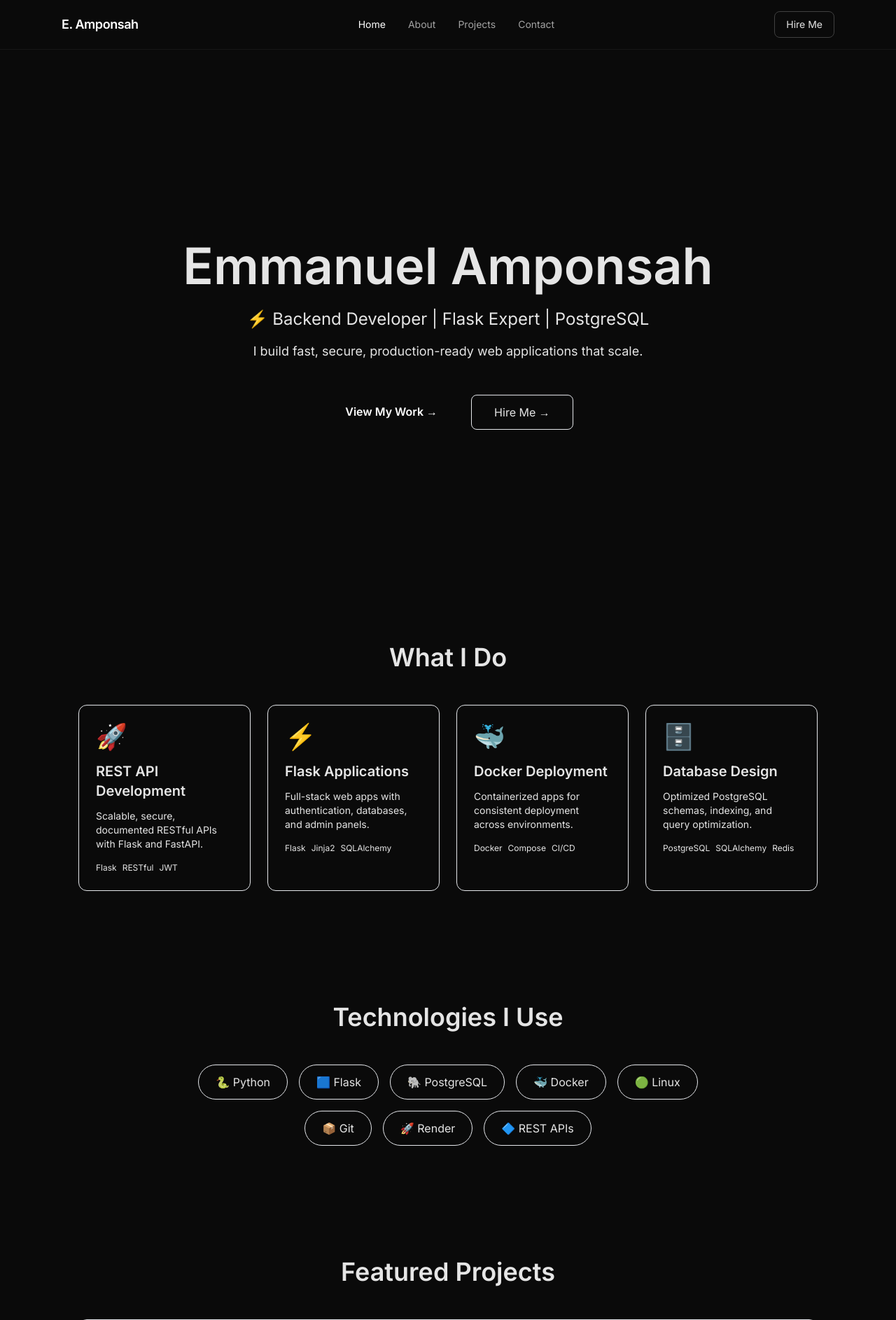
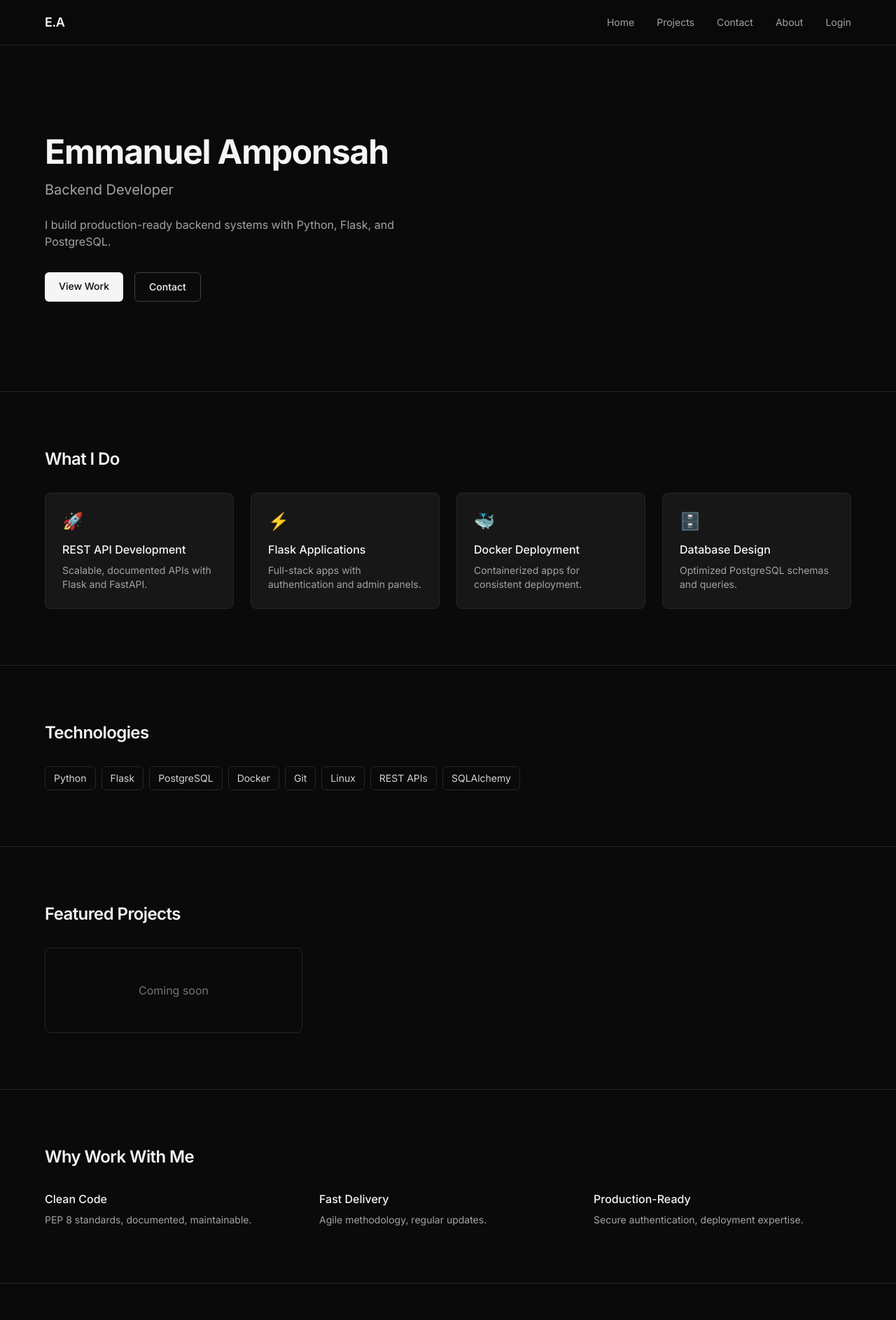
Before and after one commit to esparzar/portfolio_pro, a Flask app: page / in a window 1280 px wide. Shown: the top 1886 px of the page at 70% size. Run offline with Flask 3, Linux system fonts and the light colour scheme; some libraries are stand-ins or nearby versions.

Commit message:
Premium redesign: intentional spacing, restraint hierarchy, neutral palette, no gradients

```diff
--- a/app/templates/layouts/base.html
+++ b/app/templates/layouts/base.html
@@ -1,79 +1,110 @@
 <!DOCTYPE html>
-<html lang="en" class="scroll-smooth">
+<html lang="en">
 <head>
 <meta charset="UTF-8">
 <meta name="viewport" content="width=device-width, initial-scale=1.0">
-
 <title>{% block title %}Emmanuel Amponsah | Backend Developer{% endblock %}</title>
 
-    <!-- SEO -->
-    <meta name="author" content="Emmanuel Amponsah">
-    <meta property="og:title" content="Emmanuel Amponsah | Backend Developer">
-    <meta property="og:description" content="Backend Developer building scalable Flask applications and APIs">
-    <meta property="og:type" content="website">
-
-    <!-- Tailwind -->
+<!-- Tailwind CSS -->
 <script src="https://cdn.tailwindcss.com"></script>
 
-    <!-- Font -->
-    <link href="https://fonts.googleapis.com/css2?family=Inter:wght@300;400;500;600&display=swap" rel="stylesheet">
+<!-- Custom config -->
+<script>
+tailwind.config = {
+  theme: {
+    extend: {
+      fontFamily: {
+        'sans': ['Inter', 'system-ui', '-apple-system', 'sans-serif'],
+      }
+    }
+  }
+}
+</script>
+
+<!-- Inter Font -->
+<link href="https://fonts.googleapis.com/css2?family=Inter:opsz,wght@14..32,300;14..32,400;14..32,500;14..32,600;14..32,700&display=swap" rel="stylesheet">
 
 <style>
-        body {
+* {
   font-family: 'Inter', sans-serif;
 }
+
+/* Smooth scroll only - no bounce */
+html {
+  scroll-behavior: smooth;
+}
+
+/* Subtle scrollbar */
+::-webkit-scrollbar {
+  width: 6px;
+}
+::-webkit-scrollbar-track {
+  background: #171717;
+}
+::-webkit-scrollbar-thumb {
+  background: #52525b;
+  border-radius: 3px;
+}
+
+/* Container max-width */
+.container-premium {
+  max-width: 1200px;
+  margin-left: auto;
+  margin-right: auto;
+  padding-left: 1.5rem;
+  padding-right: 1.5rem;
+}
+
+/* Subtle card transition - no bounce */
+.card-transition {
+  transition: all 0.2s ease;
+}
 </style>
+
+{% block extra_css %}{% endblock %}
 </head>
 
-<body class="bg-neutral-950 text-neutral-200 antialiased selection:bg-white selection:text-black">
+<body class="bg-neutral-950 text-neutral-100 antialiased">
 
-    <!-- NAVBAR COMPONENT -->
-    {% include "components/navbar.html" %}
+<!-- NAVBAR - Clean, minimal -->
+<nav class="border-b border-neutral-800 bg-neutral-950/95 backdrop-blur-sm sticky top-0 z-50">
+    <div class="container-premium">
+        <div class="flex justify-between items-center h-16">
+            <div class="text-lg font-semibold tracking-tight">E.A</div>
+            <div class="hidden md:flex space-x-8">
+                <a href="{{ url_for('main.index') }}" class="text-sm text-neutral-400 hover:text-neutral-100 transition {% if request.endpoint == 'main.index' %}text-neutral-100{% endif %}">Home</a>
+                <a href="{{ url_for('main.projects') }}" class="text-sm text-neutral-400 hover:text-neutral-100 transition {% if request.endpoint == 'main.projects' %}text-neutral-100{% endif %}">Projects</a>
+                <a href="{{ url_for('main.contact') }}" class="text-sm text-neutral-400 hover:text-neutral-100 transition {% if request.endpoint == 'main.contact' %}text-neutral-100{% endif %}">Contact</a>
+                <a href="{{ url_for('main.about') }}" class="text-sm text-neutral-400 hover:text-neutral-100 transition {% if request.endpoint == 'main.about' %}text-neutral-100{% endif %}">About</a>
+                {% if current_user.is_authenticated and current_user.is_admin %}
+                <a href="{{ url_for('admin.dashboard') }}" class="text-sm text-neutral-400 hover:text-neutral-100 transition">Admin</a>
+                <a href="{{ url_for('auth.logout') }}" class="text-sm text-neutral-400 hover:text-neutral-100 transition">Logout</a>
+                {% else %}
+                <a href="{{ url_for('auth.login') }}" class="text-sm text-neutral-400 hover:text-neutral-100 transition">Login</a>
+                {% endif %}
+            </div>
+        </div>
+    </div>
+</nav>
 
-
-    <!-- MAIN CONTENT -->
-    <main class="max-w-6xl mx-auto px-4 md:px-6 py-12">
+<main>
     {% block content %}{% endblock %}
 </main>
 
+<!-- FOOTER - Minimal -->
+<footer class="border-t border-neutral-800 py-12 mt-20">
+    <div class="container-premium">
+        <div class="flex flex-col md:flex-row justify-between items-center gap-4">
+            <p class="text-sm text-neutral-500">© 2026 Emmanuel Amponsah</p>
+            <div class="flex space-x-6">
+                <a href="https://github.com/esparzar" class="text-sm text-neutral-500 hover:text-neutral-400 transition">GitHub</a>
+                <a href="https://linkedin.com/in/esparzar" class="text-sm text-neutral-500 hover:text-neutral-400 transition">LinkedIn</a>
+                <a href="https://twitter.com/esparzar" class="text-sm text-neutral-500 hover:text-neutral-400 transition">Twitter</a>
+            </div>
+        </div>
+    </div>
+</footer>
 
-    <!-- FOOTER COMPONENT -->
-    {% include "components/footer.html" %}
-
-
-    <!-- FLASH MESSAGES -->
-    {% with messages = get_flashed_messages(with_categories=true) %}
-        {% if messages %}
-            <div class="fixed bottom-6 right-6 space-y-3 z-50">
-                {% for category, message in messages %}
-                    <div class="px-4 py-3 rounded-lg text-sm shadow-lg
-                        {% if category == 'success' %}
-                            bg-green-900 text-green-300
-                        {% elif category == 'error' %}
-                            bg-red-900 text-red-300
-                        {% else %}
-                            bg-neutral-800 text-neutral-200
-                        {% endif %}
-                    ">
-                        {{ message }}
-                    </div>
-                {% endfor %}
-            </div>
-        {% endif %}
-    {% endwith %}
-
-
-    <!-- MOBILE MENU SCRIPT -->
-    <script>
-        const btn = document.getElementById('menu-btn');
-        const menu = document.getElementById('mobile-menu');
-
-        if (btn && menu) {
-            btn.addEventListener('click', () => {
-                menu.classList.toggle('hidden');
-            });
-        }
-    </script>
-
+{% block extra_js %}{% endblock %}
 </body>
 </html>
--- a/app/templates/main/index.html
+++ b/app/templates/main/index.html
@@ -3,115 +3,99 @@
 {% block title %}Emmanuel Amponsah | Backend Developer{% endblock %}
 
 {% block content %}
-<!-- HERO SECTION -->
-<section class="min-h-[90vh] flex items-center justify-center px-6">
-    <div class="text-center max-w-4xl mx-auto">
-        <h1 class="text-5xl md:text-7xl font-bold mb-6 text-primary">
-            Emmanuel Amponsah
-        </h1>
-        <p class="text-xl md:text-2xl text-secondary mb-4">⚡ Backend Developer | Flask Expert | PostgreSQL</p>
-        <p class="text-lg text-secondary/80 mb-12 max-w-2xl mx-auto">
-            I build fast, secure, production-ready web applications that scale.
-        </p>
-        <div class="flex gap-4 justify-center flex-wrap">
-            <a href="{{ url_for('main.projects') }}" class="bg-accent text-white font-semibold px-8 py-3 rounded-lg btn-hover">View My Work →</a>
-            <a href="{{ url_for('main.contact') }}" class="border border-accent text-accent px-8 py-3 rounded-lg btn-hover">Hire Me →</a>
+<!-- HERO -->
+<section class="py-32">
+    <div class="container-premium">
+        <div class="max-w-3xl">
+            <h1 class="text-4xl md:text-5xl font-bold tracking-tight mb-4">
+                Emmanuel Amponsah
+            </h1>
+            <p class="text-xl text-neutral-400 mb-6">
+                Backend Developer
+            </p>
+            <p class="text-neutral-400 max-w-xl">
+                I build production-ready backend systems with Python, Flask, and PostgreSQL.
+            </p>
+            <div class="flex gap-4 mt-8">
+                <a href="{{ url_for('main.projects') }}" class="px-5 py-2.5 bg-neutral-100 text-neutral-950 text-sm font-medium rounded-md hover:bg-neutral-200 transition">View Work</a>
+                <a href="{{ url_for('main.contact') }}" class="px-5 py-2.5 border border-neutral-700 text-sm font-medium rounded-md hover:bg-neutral-900 transition">Contact</a>
+            </div>
         </div>
     </div>
 </section>
 
 <!-- WHAT I DO -->
-<section class="py-20 px-6">
-    <div class="container mx-auto">
-        <h2 class="text-3xl md:text-4xl font-bold text-center mb-12 text-primary">What I Do</h2>
+<section class="py-20 border-t border-neutral-800">
+    <div class="container-premium">
+        <h2 class="text-2xl font-semibold tracking-tight mb-8">What I Do</h2>
         <div class="grid md:grid-cols-2 lg:grid-cols-4 gap-6">
-            <div class="bg-surface rounded-xl p-6 card-hover border blue-border">
-                <div class="text-4xl mb-4">🚀</div>
-                <h3 class="text-xl font-semibold mb-3 text-primary">REST API Development</h3>
-                <p class="text-secondary text-sm">Scalable, secure, documented RESTful APIs with Flask and FastAPI.</p>
-                <div class="flex flex-wrap gap-2 mt-4">
-                    <span class="text-xs text-accent/80">Flask</span>
-                    <span class="text-xs text-accent/80">RESTful</span>
-                    <span class="text-xs text-accent/80">JWT</span>
-                </div>
+            <div class="border border-neutral-800 rounded-lg p-6 bg-neutral-900">
+                <div class="text-2xl mb-3">🚀</div>
+                <h3 class="font-medium mb-2">REST API Development</h3>
+                <p class="text-sm text-neutral-400">Scalable, documented APIs with Flask and FastAPI.</p>
             </div>
-            <div class="bg-surface rounded-xl p-6 card-hover border blue-border">
-                <div class="text-4xl mb-4">⚡</div>
-                <h3 class="text-xl font-semibold mb-3 text-primary">Flask Applications</h3>
-                <p class="text-secondary text-sm">Full-stack web apps with authentication, databases, and admin panels.</p>
-                <div class="flex flex-wrap gap-2 mt-4">
-                    <span class="text-xs text-accent/80">Flask</span>
-                    <span class="text-xs text-accent/80">Jinja2</span>
-                    <span class="text-xs text-accent/80">SQLAlchemy</span>
-                </div>
+            <div class="border border-neutral-800 rounded-lg p-6 bg-neutral-900">
+                <div class="text-2xl mb-3">⚡</div>
+                <h3 class="font-medium mb-2">Flask Applications</h3>
+                <p class="text-sm text-neutral-400">Full-stack apps with authentication and admin panels.</p>
             </div>
-            <div class="bg-surface rounded-xl p-6 card-hover border blue-border">
-                <div class="text-4xl mb-4">🐳</div>
-                <h3 class="text-xl font-semibold mb-3 text-primary">Docker Deployment</h3>
-                <p class="text-secondary text-sm">Containerized apps for consistent deployment across environments.</p>
-                <div class="flex flex-wrap gap-2 mt-4">
-                    <span class="text-xs text-accent/80">Docker</span>
-                    <span class="text-xs text-accent/80">Compose</span>
-                    <span class="text-xs text-accent/80">CI/CD</span>
-                </div>
+            <div class="border border-neutral-800 rounded-lg p-6 bg-neutral-900">
+                <div class="text-2xl mb-3">🐳</div>
+                <h3 class="font-medium mb-2">Docker Deployment</h3>
+                <p class="text-sm text-neutral-400">Containerized apps for consistent deployment.</p>
             </div>
-            <div class="bg-surface rounded-xl p-6 card-hover border blue-border">
-                <div class="text-4xl mb-4">🗄️</div>
-                <h3 class="text-xl font-semibold mb-3 text-primary">Database Design</h3>
-                <p class="text-secondary text-sm">Optimized PostgreSQL schemas, indexing, and query optimization.</p>
-                <div class="flex flex-wrap gap-2 mt-4">
-                    <span class="text-xs text-accent/80">PostgreSQL</span>
-                    <span class="text-xs text-accent/80">SQLAlchemy</span>
-                    <span class="text-xs text-accent/80">Redis</span>
-                </div>
+            <div class="border border-neutral-800 rounded-lg p-6 bg-neutral-900">
+                <div class="text-2xl mb-3">🗄️</div>
+                <h3 class="font-medium mb-2">Database Design</h3>
+                <p class="text-sm text-neutral-400">Optimized PostgreSQL schemas and queries.</p>
             </div>
         </div>
     </div>
 </section>
 
 <!-- TECH STACK -->
-<section class="py-20 px-6 bg-surface/30">
-    <div class="container mx-auto">
-        <h2 class="text-3xl md:text-4xl font-bold text-center mb-12 text-primary">Technologies I Use</h2>
-        <div class="flex flex-wrap gap-4 justify-center max-w-3xl mx-auto">
-            <span class="bg-surface px-6 py-3 rounded-full text-accent border blue-border">🐍 Python</span>
-            <span class="bg-surface px-6 py-3 rounded-full text-accent border blue-border">🟦 Flask</span>
-            <span class="bg-surface px-6 py-3 rounded-full text-accent border blue-border">🐘 PostgreSQL</span>
-            <span class="bg-surface px-6 py-3 rounded-full text-accent border blue-border">🐳 Docker</span>
-            <span class="bg-surface px-6 py-3 rounded-full text-accent border blue-border">🟢 Linux</span>
-            <span class="bg-surface px-6 py-3 rounded-full text-accent border blue-border">📦 Git</span>
-            <span class="bg-surface px-6 py-3 rounded-full text-accent border blue-border">🚀 Render</span>
-            <span class="bg-surface px-6 py-3 rounded-full text-accent border blue-border">🔷 REST APIs</span>
+<section class="py-20 border-t border-neutral-800">
+    <div class="container-premium">
+        <h2 class="text-2xl font-semibold tracking-tight mb-8">Technologies</h2>
+        <div class="flex flex-wrap gap-2">
+            <span class="px-3 py-1.5 border border-neutral-800 rounded-md text-sm text-neutral-300">Python</span>
+            <span class="px-3 py-1.5 border border-neutral-800 rounded-md text-sm text-neutral-300">Flask</span>
+            <span class="px-3 py-1.5 border border-neutral-800 rounded-md text-sm text-neutral-300">PostgreSQL</span>
+            <span class="px-3 py-1.5 border border-neutral-800 rounded-md text-sm text-neutral-300">Docker</span>
+            <span class="px-3 py-1.5 border border-neutral-800 rounded-md text-sm text-neutral-300">Git</span>
+            <span class="px-3 py-1.5 border border-neutral-800 rounded-md text-sm text-neutral-300">Linux</span>
+            <span class="px-3 py-1.5 border border-neutral-800 rounded-md text-sm text-neutral-300">REST APIs</span>
+            <span class="px-3 py-1.5 border border-neutral-800 rounded-md text-sm text-neutral-300">SQLAlchemy</span>
         </div>
     </div>
 </section>
 
 <!-- FEATURED PROJECTS -->
-<section class="py-20 px-6">
-    <div class="container mx-auto">
-        <h2 class="text-3xl md:text-4xl font-bold text-center mb-12 text-primary">Featured Projects</h2>
+<section class="py-20 border-t border-neutral-800">
+    <div class="container-premium">
+        <h2 class="text-2xl font-semibold tracking-tight mb-8">Featured Projects</h2>
         <div class="grid md:grid-cols-2 lg:grid-cols-3 gap-6">
             {% for project in featured_projects %}
-            <div class="bg-surface rounded-xl p-6 card-hover border blue-border">
-                <h3 class="text-xl font-semibold mb-3 text-accent">{{ project.title }}</h3>
-                <p class="text-secondary text-sm mb-4">{{ project.short_description or project.description[:100] + '...' }}</p>
+            <div class="border border-neutral-800 rounded-lg p-6 bg-neutral-900 card-transition hover:border-neutral-700">
+                <h3 class="font-medium mb-2">{{ project.title }}</h3>
+                <p class="text-sm text-neutral-400 mb-4">{{ project.short_description or project.description[:100] }}...</p>
                 <div class="flex flex-wrap gap-2 mb-4">
                     {% for tech in project.get_technologies_list()[:3] %}
-                    <span class="text-xs text-accent/70">{{ tech.strip() }}</span>
+                    <span class="text-xs text-neutral-500">{{ tech.strip() }}</span>
                     {% endfor %}
                 </div>
                 <div class="flex gap-3">
                     {% if project.github_url %}
-                    <a href="{{ project.github_url }}" class="border border-accent text-accent px-4 py-2 rounded-lg text-sm btn-hover">GitHub →</a>
+                    <a href="{{ project.github_url }}" class="text-sm text-neutral-400 hover:text-neutral-100 transition">GitHub →</a>
                     {% endif %}
                     {% if project.project_url %}
-                    <a href="{{ project.project_url }}" class="bg-accent text-white px-4 py-2 rounded-lg text-sm btn-hover">Live Demo →</a>
+                    <a href="{{ project.project_url }}" class="text-sm text-neutral-400 hover:text-neutral-100 transition">Live →</a>
                     {% endif %}
                 </div>
             </div>
             {% else %}
-            <div class="bg-surface rounded-xl p-12 text-center col-span-full border blue-border">
-                <p class="text-secondary">Coming soon!</p>
+            <div class="border border-neutral-800 rounded-lg p-12 text-center">
+                <p class="text-neutral-500">Coming soon</p>
             </div>
             {% endfor %}
         </div>
@@ -119,39 +103,34 @@
 </section>
 
 <!-- WHY CHOOSE ME -->
-<section class="py-20 px-6 bg-surface/30">
-    <div class="container mx-auto">
-        <h2 class="text-3xl md:text-4xl font-bold text-center mb-12 text-primary">Why Choose Me?</h2>
-        <div class="grid md:grid-cols-2 lg:grid-cols-4 gap-6">
-            <div class="text-center p-6">
-                <div class="text-4xl mb-3">✅</div>
-                <h3 class="font-semibold mb-2 text-primary">Clean Code</h3>
-                <p class="text-secondary text-sm">Maintainable, documented PEP 8 standards</p>
+<section class="py-20 border-t border-neutral-800">
+    <div class="container-premium">
+        <h2 class="text-2xl font-semibold tracking-tight mb-8">Why Work With Me</h2>
+        <div class="grid md:grid-cols-3 gap-6">
+            <div>
+                <h3 class="font-medium mb-2">Clean Code</h3>
+                <p class="text-sm text-neutral-400">PEP 8 standards, documented, maintainable.</p>
             </div>
-            <div class="text-center p-6">
-                <div class="text-4xl mb-3">⚡</div>
-                <h3 class="font-semibold mb-2 text-primary">Fast Delivery</h3>
-                <p class="text-secondary text-sm">Agile with regular updates</p>
+            <div>
+                <h3 class="font-medium mb-2">Fast Delivery</h3>
+                <p class="text-sm text-neutral-400">Agile methodology, regular updates.</p>
             </div>
-            <div class="text-center p-6">
-                <div class="text-4xl mb-3">🔒</div>
-                <h3 class="font-semibold mb-2 text-primary">Production-Ready</h3>
-                <p class="text-secondary text-sm">Secure auth + deployment expertise</p>
-            </div>
-            <div class="text-center p-6">
-                <div class="text-4xl mb-3">💬</div>
-                <h3 class="font-semibold mb-2 text-primary">24/7 Support</h3>
-                <p class="text-secondary text-sm">Responsive and committed</p>
+            <div>
+                <h3 class="font-medium mb-2">Production-Ready</h3>
+                <p class="text-sm text-neutral-400">Secure authentication, deployment expertise.</p>
             </div>
         </div>
     </div>
 </section>
 
 <!-- CTA -->
-<section class="py-20 px-6 text-center">
-    <div class="container mx-auto">
-        <h2 class="text-3xl md:text-4xl font-bold mb-6 text-primary">Ready to build something great?</h2>
-        <a href="{{ url_for('main.contact') }}" class="bg-accent text-white font-semibold px-10 py-4 rounded-lg btn-hover inline-block">Start a Project →</a>
+<section class="py-20 border-t border-neutral-800">
+    <div class="container-premium">
+        <div class="max-w-2xl">
+            <h2 class="text-2xl font-semibold tracking-tight mb-4">Let's build something great</h2>
+            <p class="text-neutral-400 mb-6">Available for freelance work and collaborations.</p>
+            <a href="{{ url_for('main.contact') }}" class="px-5 py-2.5 bg-neutral-100 text-neutral-950 text-sm font-medium rounded-md hover:bg-neutral-200 transition">Get in touch →</a>
+        </div>
     </div>
 </section>
 {% endblock %}
```
Also changed, not shown: app/templates/main/projects.html (+18 -20 lines). Lines whose indentation alone changed are shown as unchanged.
